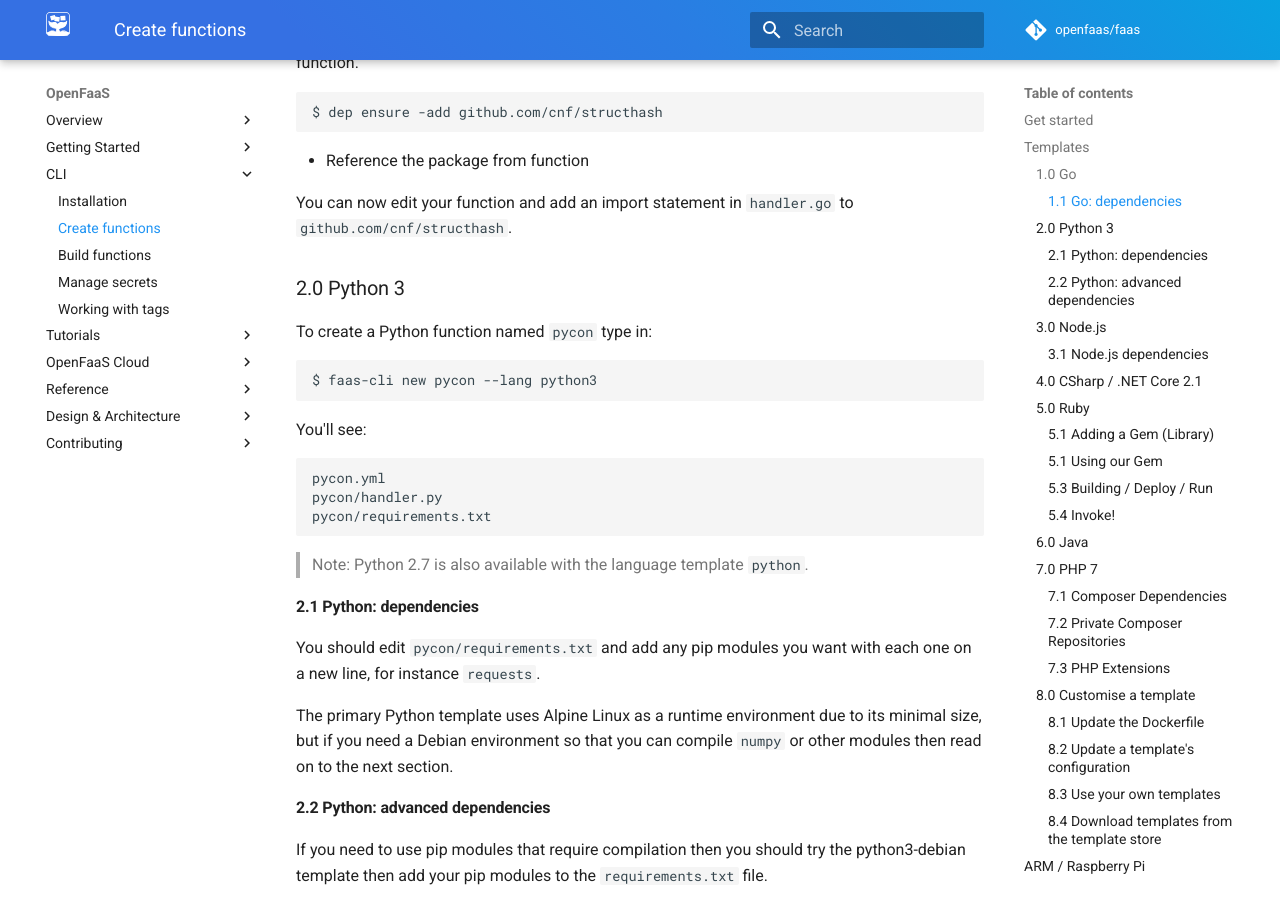
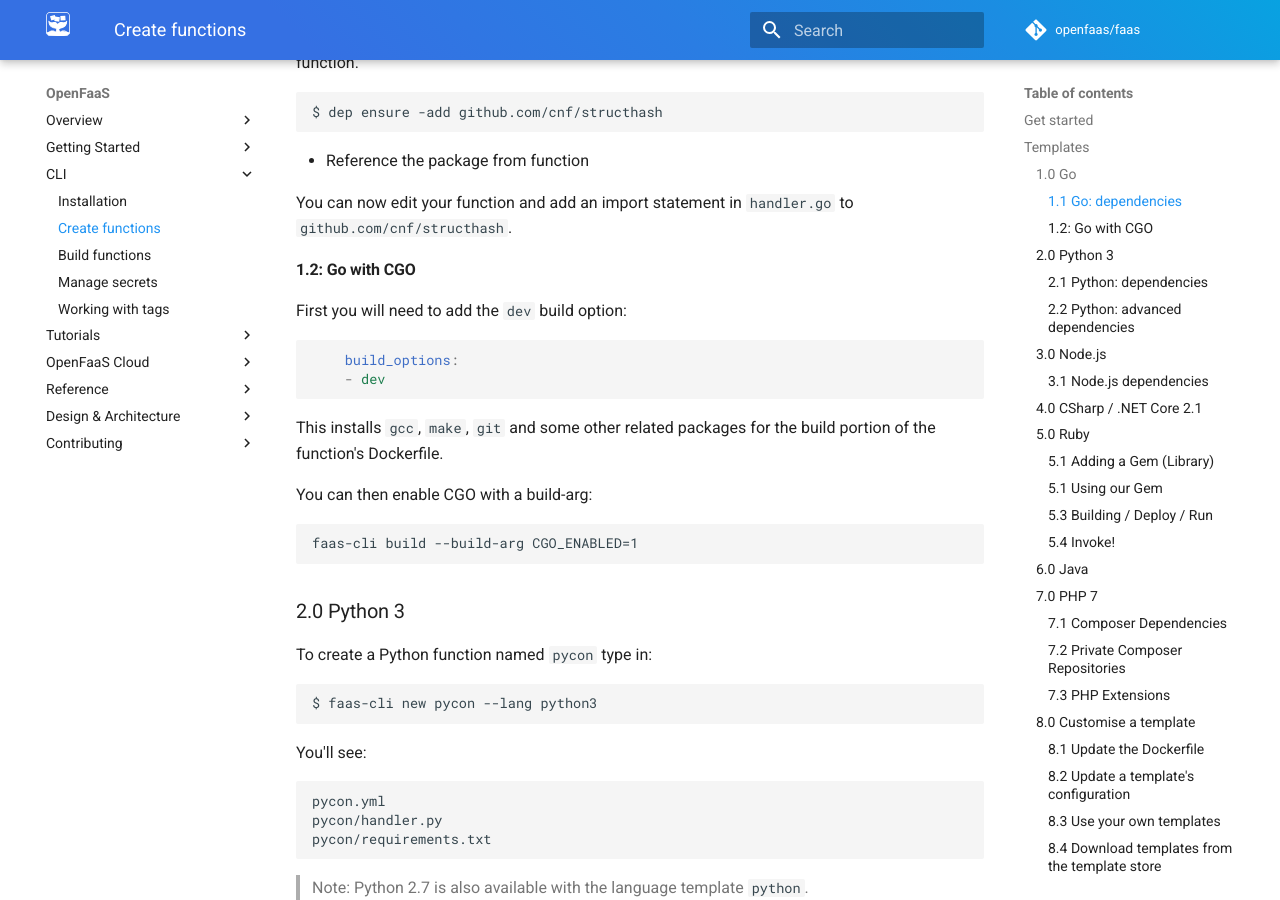
Before and after one commit to openfaas/docs, an MkDocs documentation site: the page built from docs/cli/templates.md, in a window 1280 px wide and 900 px high, scrolled down 1476 px. Built offline with MkDocs 1.6.1 and Material for MkDocs 9.7.7, drawn with Linux system fonts in a browser that asks for light colours; comment, search, counter and statistics services are not loaded.

Commit message:
Add note on GCO for Go
Signed-off-by: Alex Ellis <alexellis2@gmail.com>

````diff
--- a/docs/cli/templates.md
+++ b/docs/cli/templates.md
@@ -67,6 +67,23 @@ $ dep ensure -add github.com/cnf/structhash
 * Reference the package from function
 
 You can now edit your function and add an import statement in `handler.go` to `github.com/cnf/structhash`.
+
+#### 1.2: Go with CGO
+
+First you will need to add the `dev` build option:
+
+```yaml
+    build_options:
+    - dev
+```
+
+This installs `gcc`, `make`, `git` and some other related packages for the build portion of the function's Dockerfile.
+
+You can then enable CGO with a build-arg:
+
+```
+faas-cli build --build-arg CGO_ENABLED=1
+```
 
 ### 2.0 Python 3
 
````
